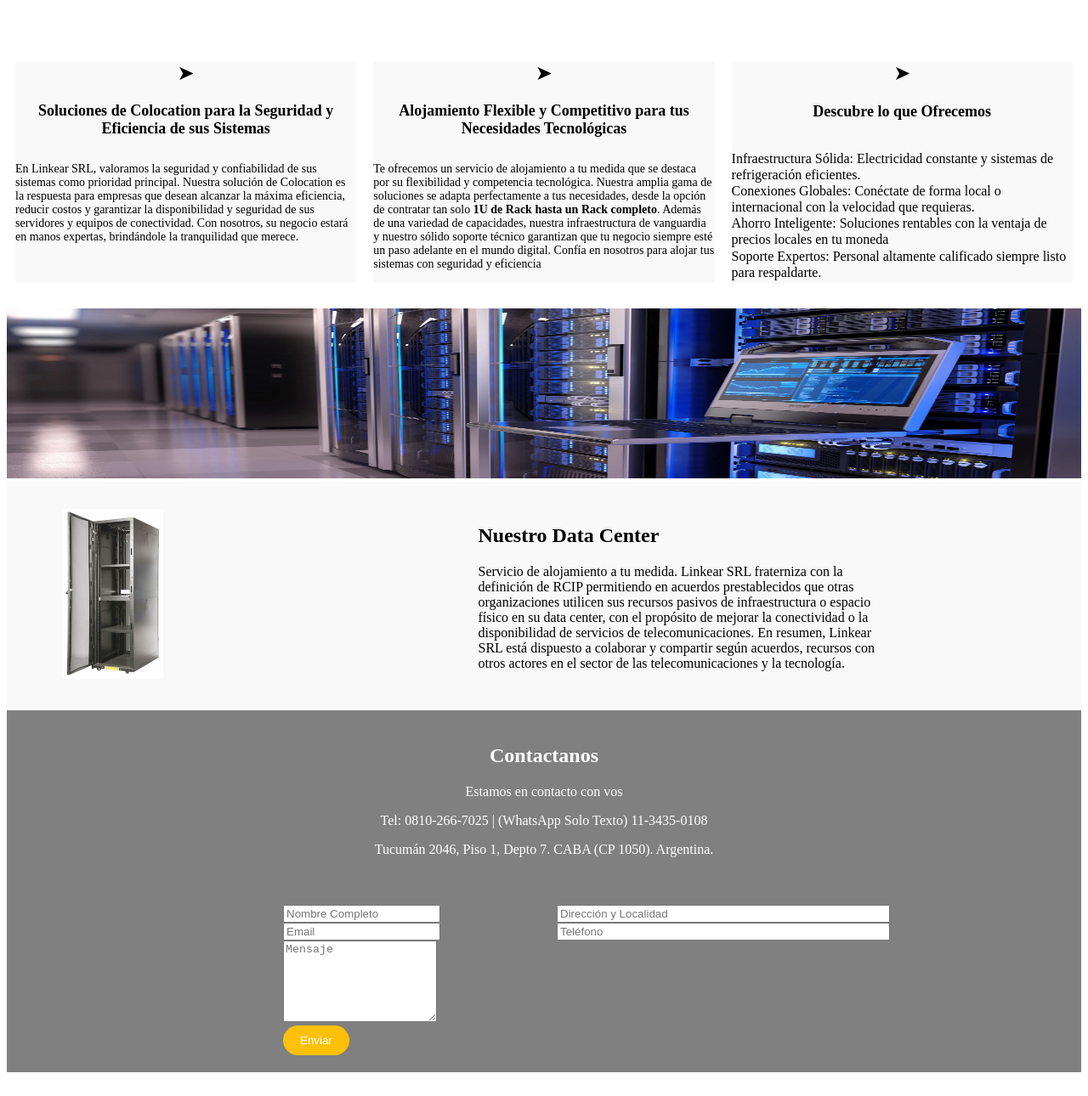
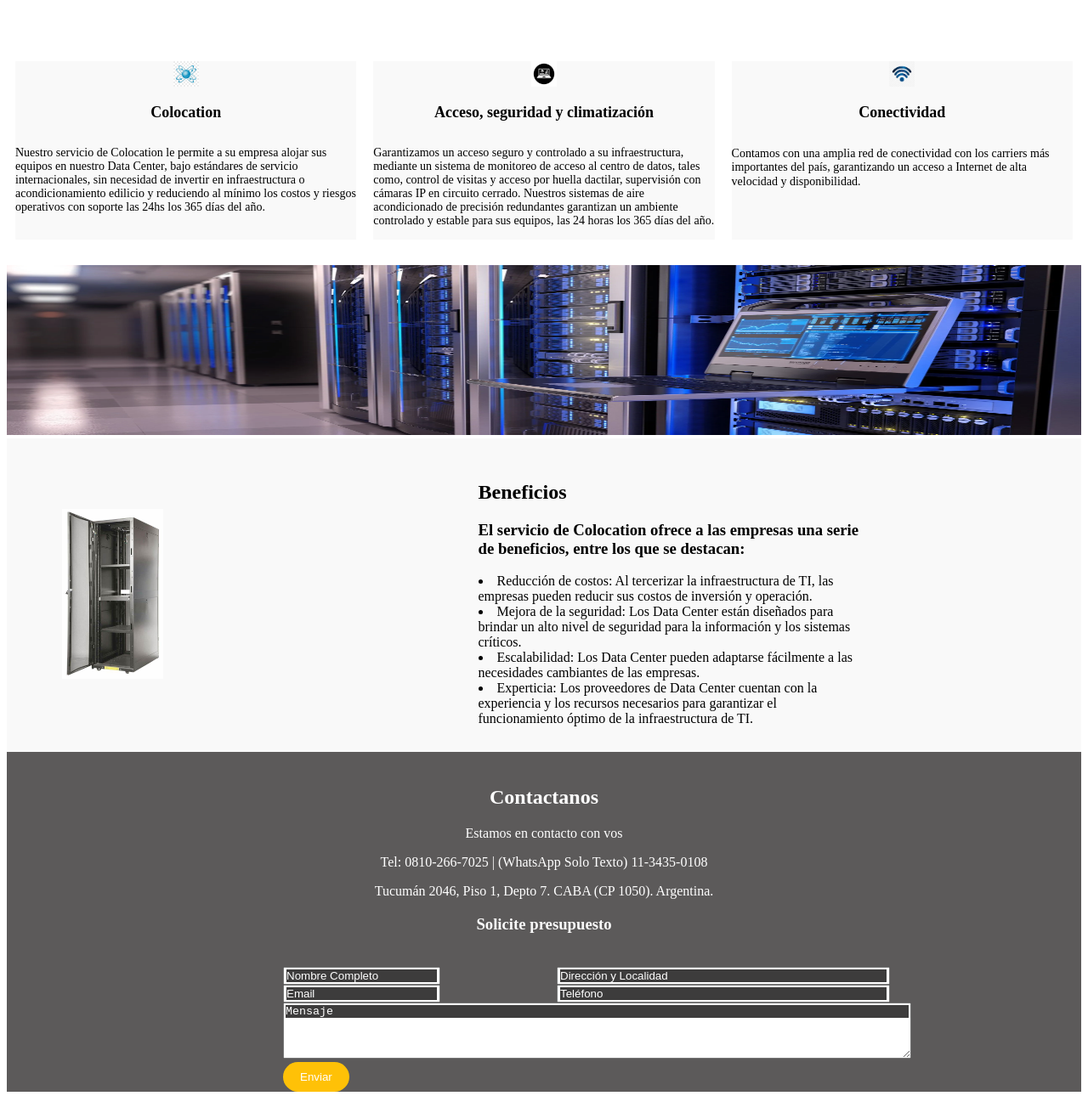
Before and after one commit to EdinsonPerez/linkear_wp, a plain HTML site: page index.html in a window 1280 px wide. Shown: the part 410-1700 px from the top of the page at 85% size. Drawn offline with Linux system fonts and the light colour scheme.

Commit message:
sexto commit

```diff
--- a/index.html
+++ b/index.html
@@ -95,7 +95,33 @@
             margin-top: 20px;
         }
 
-        /* Estilo para la nueva sección */
+        #mensaje::placeholder {
+    color: white; /* Cambiar el color del texto del placeholder a blanco */
+    background-color: rgb(61, 60, 60); /* Cambiar el fondo del placeholder a gris */
+}
+
+#mensaje {
+        width: 58%; /* Ampliar el ancho al 100% del contenedor padre, ajusta esto según tus necesidades */
+}
+#nombre::placeholder {
+    color: white; /* Cambiar el color del texto del placeholder a blanco */
+    background-color: rgb(61, 60, 60); /* Cambiar el fondo del placeholder a gris */
+}
+#direccion-loc::placeholder {
+    color: white; /* Cambiar el color del texto del placeholder a blanco */
+    background-color: rgb(61, 60, 60); /* Cambiar el fondo del placeholder a gris */
+}
+
+#email-tel::placeholder {
+    color: white; /* Cambiar el color del texto del placeholder a blanco */
+    background-color: rgb(61, 60, 60); /* Cambiar el fondo del placeholder a gris */
+}
+#telefono::placeholder {
+    color: white; /* Cambiar el color del texto del placeholder a blanco */
+    background-color: rgb(61, 60, 60); /* Cambiar el fondo del placeholder a gris */
+}
+
+/* Estilo para la nueva sección */
         .section-container {
             display: flex;
             justify-content: space-between;
@@ -128,13 +154,16 @@
         }
 
         /* Estilo para el contenedor del formulario de contacto */
-
+     #text1 {
+        color:#f9f9f9;
+        text-align: center;
+     }
         /* Estilo para el formulario */
         .contact-form {
-            background-color: grey;
+            background-color: rgb(92, 90, 90);
             color: #fff;
             text-align: left;
-            padding: 20px 0;
+
         }
 
         /* Estilo para los campos de Nombre Completo y Dirección + Localidad */
@@ -201,7 +230,7 @@
 
         /* Estilo para el footer */
         footer {
-            background-color: grey;
+            background-color: rgb(92, 90, 90);
             color: #fff;
             text-align: center;
             padding: 20px 0;
@@ -230,25 +259,24 @@
      <!-- Bloques de texto -->
      <div class="text-blocks-container">
         <div class="text-block">
-            <span class="icon">➤</span>
-            <h2>Soluciones de Colocation para la Seguridad y Eficiencia de sus Sistemas</h2>
-            <p>En Linkear SRL, valoramos la seguridad y confiabilidad de sus sistemas como prioridad principal. Nuestra solución de Colocation es la respuesta para empresas que desean alcanzar la máxima eficiencia, reducir costos y garantizar la disponibilidad y seguridad de sus servidores y equipos de conectividad. Con nosotros, su negocio estará en manos expertas, brindándole la tranquilidad que merece.</p>
+            <img src="imagenes/pngtree-chemical-atomic-structure-to-pull-material-free-png-image_2943433.jpg" alt="Icono" class="icon" style="width: 30px;">
+            <h2>Colocation</h2>
+            <p>Nuestro servicio de Colocation le permite a su empresa alojar sus equipos en nuestro Data Center, bajo estándares de servicio internacionales, sin necesidad de invertir en infraestructura o acondicionamiento edilicio y reduciendo al mínimo los costos y riesgos operativos con soporte las 24hs los 365 días del año.</p>
         </div>
 
         <div class="text-block">
-            <span class="icon">➤</span>
-            <h2>Alojamiento Flexible y Competitivo para tus Necesidades Tecnológicas</h2>
-            <p>Te ofrecemos un servicio de alojamiento a tu medida que se destaca por su flexibilidad y competencia tecnológica. Nuestra amplia gama de soluciones se adapta perfectamente a tus necesidades, desde la opción de contratar tan solo <strong>1U de Rack hasta un Rack completo</strong>. Además de una variedad de capacidades, nuestra infraestructura de vanguardia y nuestro sólido soporte técnico garantizan que tu negocio siempre esté un paso adelante en el mundo digital. Confía en nosotros para alojar tus sistemas con seguridad y eficiencia</p>
+            <img src="imagenes/monitoreo2.jpg" alt="Icono" class="icon" style="width: 30px;">
+            <h2>Acceso, seguridad y climatización</h2>
+            <p>Garantizamos un acceso seguro y controlado a su infraestructura, mediante un sistema de monitoreo de acceso al centro de datos, tales como, control de visitas y acceso por huella dactilar, supervisión con cámaras IP en circuito cerrado.
+                Nuestros sistemas de aire acondicionado de precisión redundantes garantizan un ambiente controlado y estable para sus equipos, las 24 horas los 365 días del año.
+                </p>
         </div>
 
         <div class="text-block" style="line-height: 1.2; text-align: left;">
-            <span class="icon">➤</span>
-            <h2>Descubre lo que Ofrecemos</h2>
-            <br>
-            <ul>Infraestructura Sólida: Electricidad constante y sistemas de refrigeración eficientes.</ul>
-            <ul>Conexiones Globales: Conéctate de forma local o internacional con la velocidad que requieras.</ul>
-            <ul>Ahorro Inteligente: Soluciones rentables con la ventaja de precios locales en tu moneda</ul>
-            <ul>Soporte Expertos: Personal altamente calificado siempre listo para respaldarte.</ul>
+            <img src="imagenes/conectividad1.jpg" alt="Icono" class="icon" style="width: 30px;">
+            <h2>Conectividad</h2>
+            <p>Contamos con una amplia red de conectividad con los carriers más importantes del país, garantizando un acceso a Internet de alta velocidad y disponibilidad.</p>
+
         </div>
 
     </div>
@@ -262,8 +290,12 @@
         <img src="imagenes/OIP.jpg" alt="Imagen IOP" style="max-width: 100%; height: auto; max-height: 200px;">
     </div>
     <div class="text-block-left">
-        <h2>Nuestro Data Center</h2>
-        <p>Servicio de alojamiento a tu medida. Linkear SRL fraterniza con la definición de RCIP permitiendo en acuerdos prestablecidos que otras organizaciones utilicen sus recursos pasivos de infraestructura o espacio físico en su data center, con el propósito de mejorar la conectividad o la disponibilidad de servicios de telecomunicaciones. En resumen, Linkear SRL está dispuesto a colaborar y compartir según acuerdos, recursos con otros actores en el sector de las telecomunicaciones y la tecnología.</p>
+        <h2>Beneficios</h2>
+        <h3>El servicio de Colocation ofrece a las empresas una serie de beneficios, entre los que se destacan:</h3>
+        <li>Reducción de costos: Al tercerizar la infraestructura de TI, las empresas pueden reducir sus costos de inversión y operación.</li>
+        <li>Mejora de la seguridad: Los Data Center están diseñados para brindar un alto nivel de seguridad para la información y los sistemas críticos.</li>
+        <li>Escalabilidad: Los Data Center pueden adaptarse fácilmente a las necesidades cambiantes de las empresas.</li>
+        <li>Experticia: Los proveedores de Data Center cuentan con la experiencia y los recursos necesarios para garantizar el funcionamiento óptimo de la infraestructura de TI.</li>
     </div>
 </div>
 
@@ -274,13 +306,14 @@
              <div class="contact-info">
             <p>Tel: 0810-266-7025 | (WhatsApp Solo Texto) 11-3435-0108</p>
             <p>Tucumán 2046, Piso 1, Depto 7. CABA (CP 1050). Argentina.</p>
+            <h3 id="text1">Solicite presupuesto</h3>
         </div>
     </div>
 <!-- Agrega esto después del contenido de contacto en el footer -->
     </footer>
 <!-- Formulario de contacto -->
 <form class="contact-form">
-    <div class="form-row">
+        <div class="form-row">
         <div class="form-group">
             <label for="nombre"></label>
             <input type="text" id="nombre" name="nombre" placeholder="Nombre Completo" required>
@@ -302,7 +335,7 @@
     </div>
     <div class="form-group">
         <label for="mensaje"></label>
-        <textarea id="mensaje" name="mensaje" placeholder="Mensaje" rows="6" required></textarea>
+        <textarea id="mensaje" name="mensaje" placeholder="Mensaje" rows="4" required></textarea>
     </div>
     <button type="submit" class="custom-button">Enviar</button>
 </form>
```
Also changed, not shown: imagenes/conectividad.jpg (added), imagenes/conectividad1.jpg (added), imagenes/monitoreo.jpg (added), imagenes/monitoreo1.webp (added), imagenes/monitoreo2.jpg (added), imagenes/pngtree-chemical-atomic-structure-to-pull-material-free-png-image_2943433.jpg (added).
